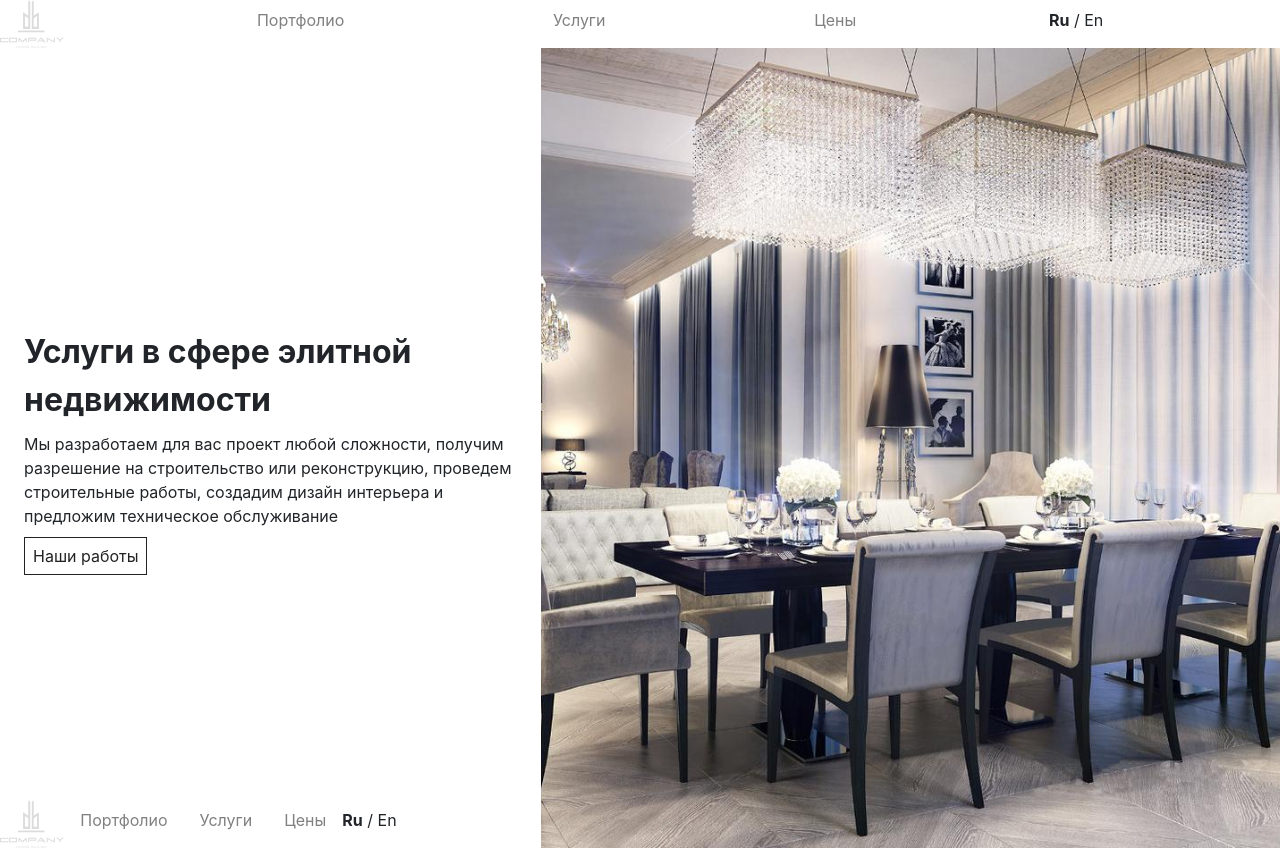
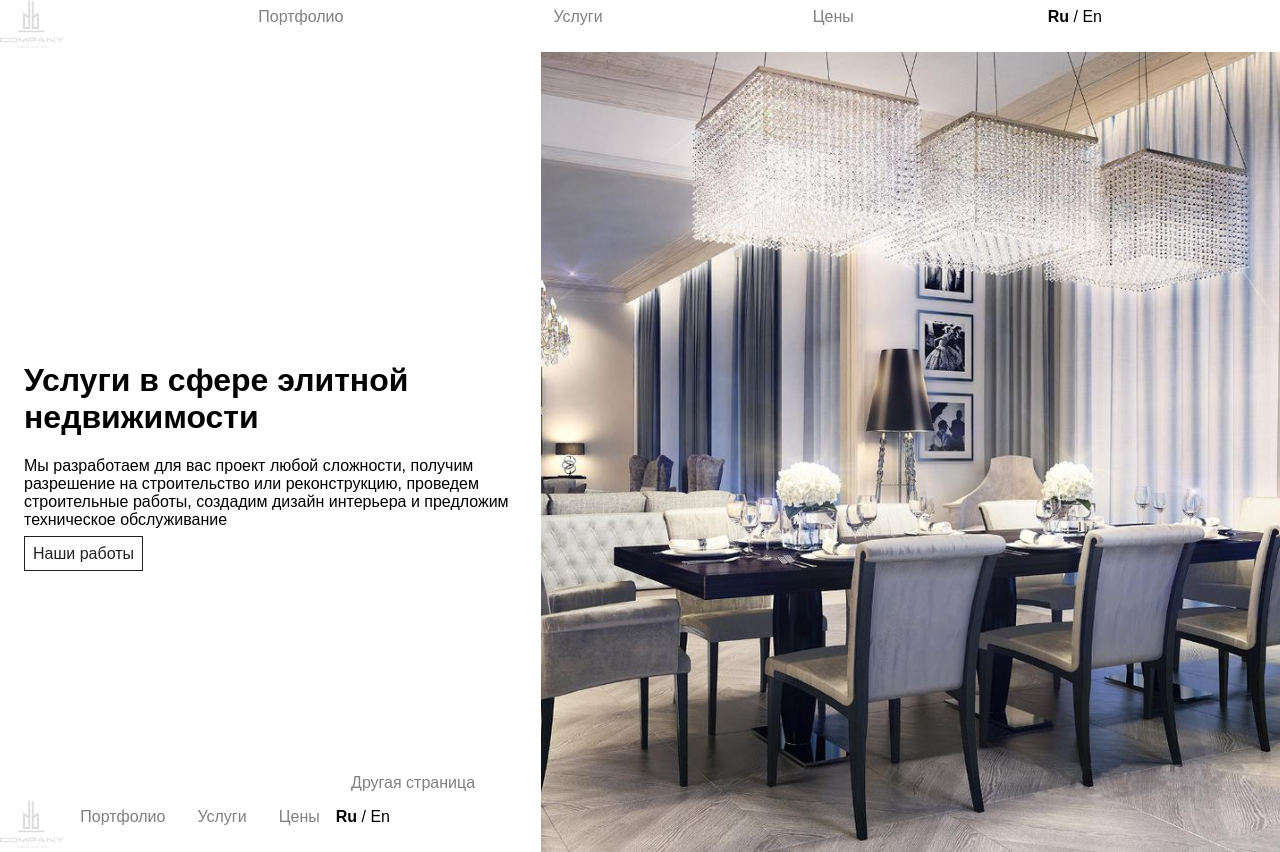
Before and after one commit to flipmotion/db, a React (Create React App) app: page / in a window 1280 px wide. Built offline with nearby package versions, Linux system fonts and the light colour scheme.

Commit message:
Improve app layout

```diff
--- a/src/App.js
+++ b/src/App.js
@@ -4,15 +4,27 @@ import MenuContainer from './containers/MenuContainer';
 import AppRouter from './containers/AppRouter';
 import IntApp from './containers/IntApp';
 import contentIn from './content';
-import { TopBar } from './components/Menu/MenuBars';
+import { TopBar, BottomBar } from './components/Menu/MenuBars';
 import LangIcon from './components/Menu/LangIcon';
 import LogoWrapper from './components/Menu/LogoWrapper';
+import { injectGlobal } from 'styled-components';
+
+injectGlobal`
+  body {
+    margin: 0;
+    padding: 0;
+    font-family: sans-serif;
+    /* overflow: hidden; */
+    /* -webkit-overflow-scrolling: touch; */
+  }
+`;
 
 const App = props => (
   <IntApp
     render={(lang, toggleLang) => {
       const content = contentIn(lang);
       return (
+        <div style={{ height: '100vh' }}>
           <Router>
             <MenuContainer
               topBar={
@@ -33,10 +45,12 @@ const App = props => (
                   <LangIcon onClick={toggleLang} lang={lang} />
                 </TopBar>
               }
+              bottomBar={<BottomBar>{content.menu.bottom}</BottomBar>}
             >
               <AppRouter lang={lang} />
             </MenuContainer>
           </Router>
+        </div>
       );
     }}
   />
--- a/src/index.js
+++ b/src/index.js
@@ -1,19 +1,7 @@
 import React from 'react';
 import ReactDOM from 'react-dom';
 import App from './App';
-import 'bootstrap/dist/css/bootstrap-reboot.css';
-import { injectGlobal } from 'styled-components';
 import registerServiceWorker from './registerServiceWorker';
-
-injectGlobal`
-  body {
-    margin: 0;
-    padding: 0;
-    font-family: sans-serif;
-    overflow: hidden;
-    /* -webkit-overflow-scrolling: touch; */
-  }
-`;
 
 ReactDOM.render(<App />, document.getElementById('root'));
 registerServiceWorker();
```
Lines whose indentation alone changed are shown as unchanged.
